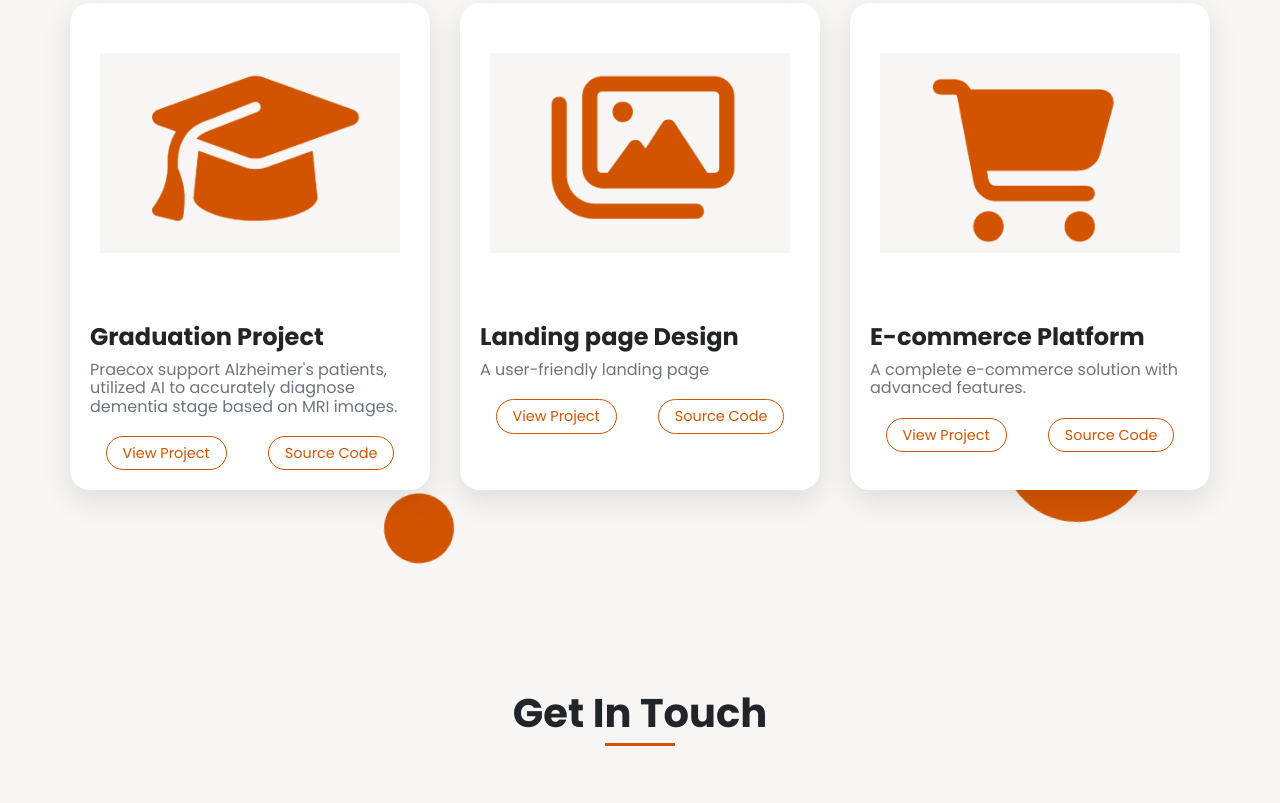
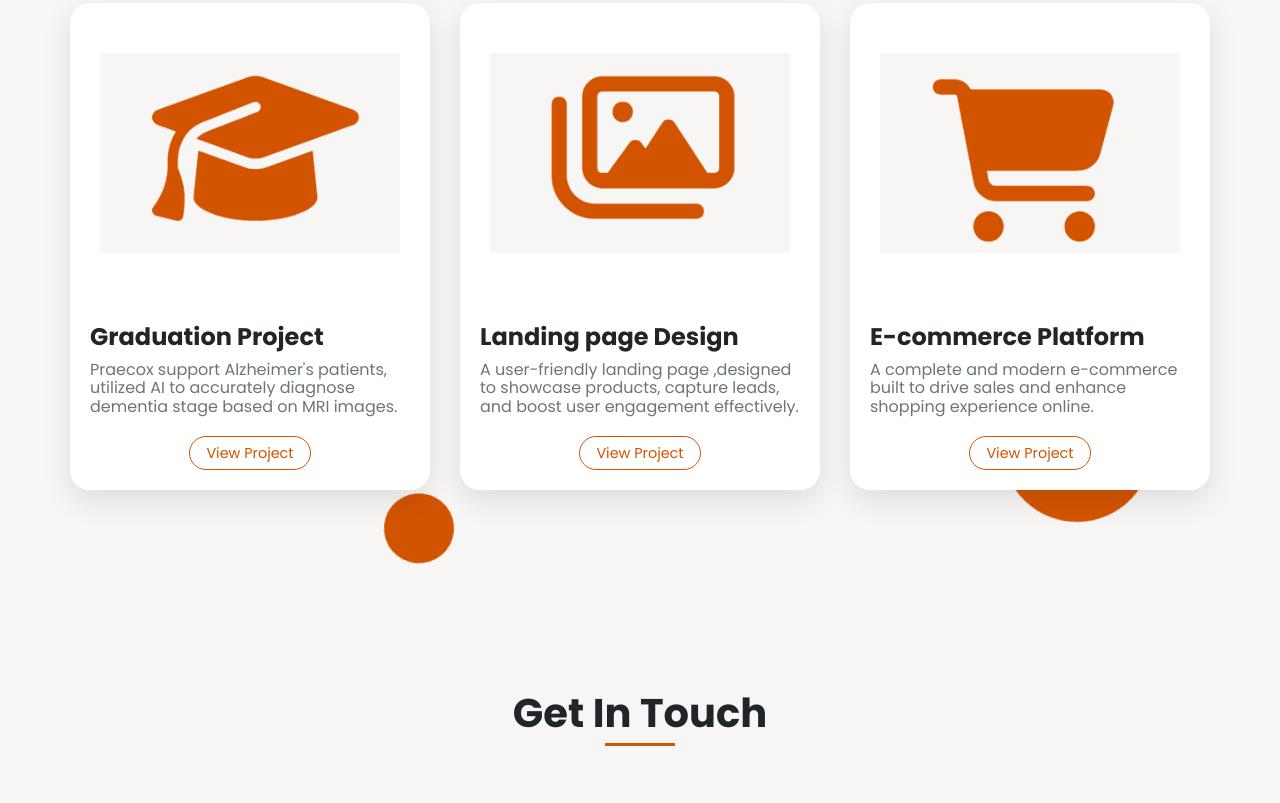
Before and after one commit to narimanawny78/My_Portfolio, a plain HTML site: page index.html in a window 1280 px wide. Shown: the part 1746-2549 px from the top of the page. Drawn offline with Linux system fonts and the light colour scheme.

Commit message:
Update index.html

```diff
--- a/index.html
+++ b/index.html
@@ -82,7 +82,6 @@
                             utilized AI to accurately diagnose dementia stage based on MRI images. </p>
                         <div class="project-links">
                             <a target="_blank" href="https://narimanawny78.github.io/Praecox-GR-Project/" class="project-btn">View Project</a>
-                            <a target="_blank" href="https://github.com/narimanawny78/Praecox-GR-Project.git" class="project-btn">Source Code</a>
                         </div>
                     </div>
                 </div>
@@ -98,10 +97,9 @@
                       </div>
                     <div class="project-content">
                         <h3>Landing page Design</h3>
-                        <p>A user-friendly landing page</p>
+                        <p>A user-friendly landing page ,designed to showcase products, capture leads, and boost user engagement effectively.</p>
                         <div class="project-links">
                             <a target="_blank" href="#" class="project-btn">View Project</a>
-                            <a target="_blank" href="#" class="project-btn">Source Code</a>
                         </div>
                     </div>
                 </div>
@@ -117,10 +115,9 @@
                       </div>
                     <div class="project-content">
                         <h3>E-commerce Platform</h3>
-                        <p>A complete e-commerce solution with advanced features.</p>
+                        <p>A complete and modern e-commerce built to drive sales and enhance shopping experience online.</p>
                         <div class="project-links">
                             <a target="_blank" href="#" class="project-btn">View Project</a>
-                            <a target="_blank" href="#" class="project-btn">Source Code</a>
                         </div>
                     </div>
                 </div>
```
